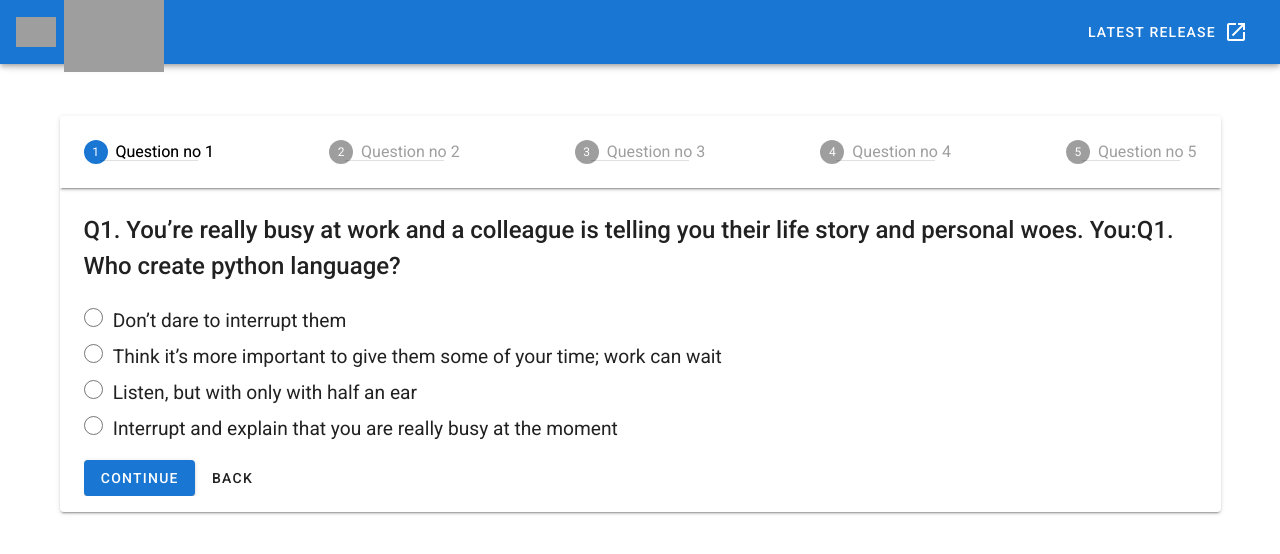
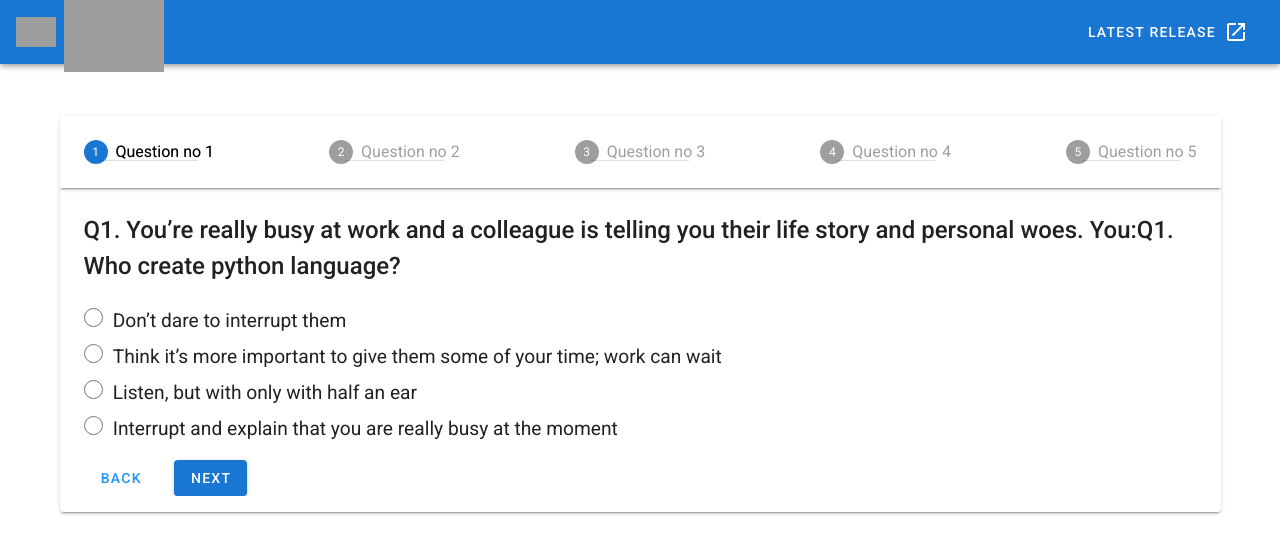
Before and after one commit to alikhan40310/Stepper-Vuetify-in-Vue-JS, a Vue app: page / in a window 1280 px wide. Shown: the top 554 px of the page. Built offline with nearby package versions, Linux system fonts and the light colour scheme; grey boxes are pictures that could not be loaded.

Commit message:
creating next button functionality

```diff
--- a/src/components/SteppersVuetify.vue
+++ b/src/components/SteppersVuetify.vue
@@ -2,7 +2,7 @@
   <v-stepper v-model="e1" class="mt-10">
     <v-stepper-header>
       <v-stepper-step
-        :complete="question === index + 1"
+        :complete="e1 > index + 1"
         v-for="(question, index) in questions"
         :key="index"
         :step="index + 1"
@@ -26,19 +26,24 @@
           <input
             :id="ansindex"
             type="radio"
-            :value="answer"
+            :value="answer.value"
             name="answer"
             v-model="selectedAnswer"
             class="radioStyle"
           />
-          <label :for="ansindex">{{ answer }}</label>
+          <label :for="ansindex">{{ answer.option }}</label>
         </div>
-
-        <v-btn class="mt-4" color="primary" @click="e1 = index + 2">
-          Continue
+        <v-btn class="mt-4 mr-4" color="#2196f3" text @click="backFunc">
+          Back
         </v-btn>
-
-        <v-btn class="mt-4" text @click="backFunc"> Back </v-btn>
+        <v-btn
+          v-model="nextButton"
+          class="mt-4"
+          @click="nextFunc"
+          color="primary"
+        >
+          Next
+        </v-btn>
       </v-stepper-content>
     </v-stepper-items>
   </v-stepper>
@@ -52,62 +57,96 @@ export default {
       e1: 1,
       index: 0,
       selectedAnswer: "",
-      correctAnswer: 0,
+      ValueArray: [],
+      // disable next button
+      nextButton: false,
+      disabled: true,
       questions: [
         {
           question:
             "Q1. You’re really busy at work and a colleague is telling you their life story and personal woes. You:Q1. Who create python language?",
           answers: [
-            "Don’t dare to interrupt them",
+            { option: "Don’t dare to interrupt them", value: 10 },
+            {
+              option:
                 "Think it’s more important to give them some of your time; work can wait",
-            "Listen, but with only with half an ear",
+              value: 2,
+            },
+            { option: "Listen, but with only with half an ear", value: 3 },
+            {
+              option:
                 "Interrupt and explain that you are really busy at the moment",
+              value: 4,
+            },
           ],
-          correctAnswer: "a",
         },
         {
           question:
             "Q2. You’ve been sitting in the doctor’s waiting room for more than 25 minutes. You:",
           answers: [
-            "Look at your watch every two minutes",
-            "Bubble with inner anger, but keep quiet",
+            { option: "Look at your watch every two minutes", value: 1 },
+            { option: "Bubble with inner anger, but keep quiet", value: 2 },
+            {
+              option:
                 "Explain to other equally impatient people in the room that the doctor is always running late",
+              value: 3,
+            },
+            {
+              option:
                 "Complain in a loud voice, while tapping your foot impatiently",
+              value: 4,
+            },
           ],
-          correctAnswer: "c",
         },
         {
           question:
             "Q3. You’re having an animated discussion with a colleague regarding a project that you’re in charge of. You:",
           answers: [
-            "Don’t dare contradict them",
-            "Think that they are obviously right",
-            "Defend your own point of view, tooth and nail",
-            "Continuously interrupt your colleague",
+            { option: "Don’t dare contradict them", value: 1 },
+            { option: "Think that they are obviously right", value: 2 },
+            {
+              option: "Defend your own point of view, tooth and nail",
+              value: 3,
+            },
+            { option: "Continuously interrupt your colleague", value: 4 },
           ],
-          correctAnswer: "a",
         },
         {
           question:
             "Q4. You are taking part in a guided tour of a museum. You:",
           answers: [
+            {
+              option:
                 "Are a bit too far towards the back so don’t really hear what the guide is saying",
-            "Follow the group without question",
-            "Make sure that everyone is able to hear properly",
+              value: 1,
+            },
+            { option: "Follow the group without question", value: 2 },
+            {
+              option: "Make sure that everyone is able to hear properly",
+              value: 3,
+            },
+            {
+              option:
                 "Are right up the front, adding your own comments in a loud voice",
+              value: 4,
+            },
           ],
-          correctAnswer: "a",
         },
         {
           question:
             "Q5. During dinner parties at your home, you have a hard time with people who:",
           answers: [
-            "Ask you to tell a story in front of everyone else",
-            "Talk privately between themselves",
-            "Hang around you all evening",
-            "Always drag the conversation back to themselves",
+            {
+              option: "Ask you to tell a story in front of everyone else",
+              value: 1,
+            },
+            { option: "Talk privately between themselves", value: 2 },
+            { option: "Hang around you all evening", value: 3 },
+            {
+              option: "Always drag the conversation back to themselves",
+              value: 4,
+            },
           ],
-          correctAnswer: "a",
         },
       ],
     };
@@ -117,6 +156,22 @@ export default {
       if (this.e1 > 1) {
         this.e1--;
       }
+    },
+    gettingValue() {
+      //  enable next button
+      this.disabled = false;
+
+      console.log(this.selectedAnswer);
+    },
+    nextFunc() {
+      // console.log(this.ValueArray);
+      // next step
+      if (this.e1 < this.questions.length) {
+        this.e1++;
+      }
+      this.disabled = true;
+      this.ValueArray.push(this.selectedAnswer);
+      console.log(this.ValueArray);
     },
   },
 };
```
Lines whose indentation alone changed are shown as unchanged.
